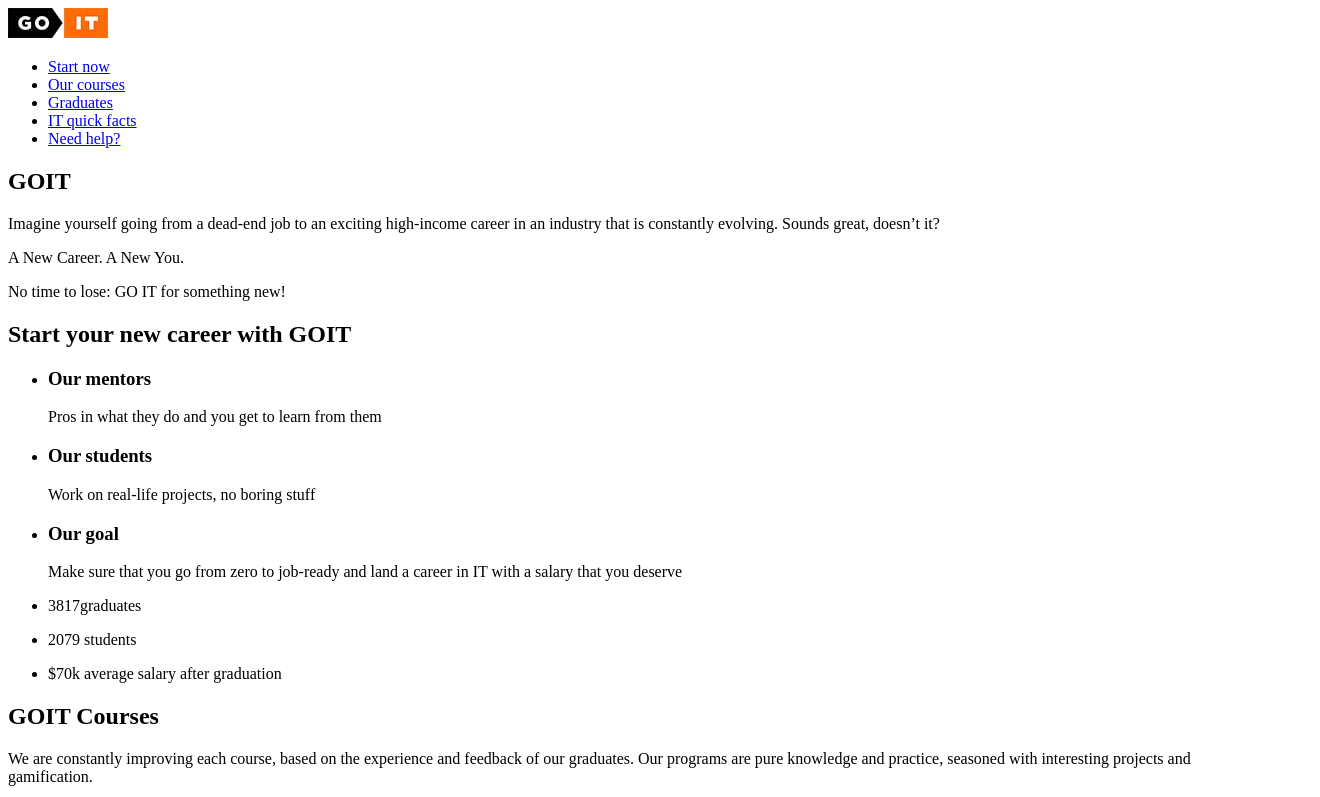
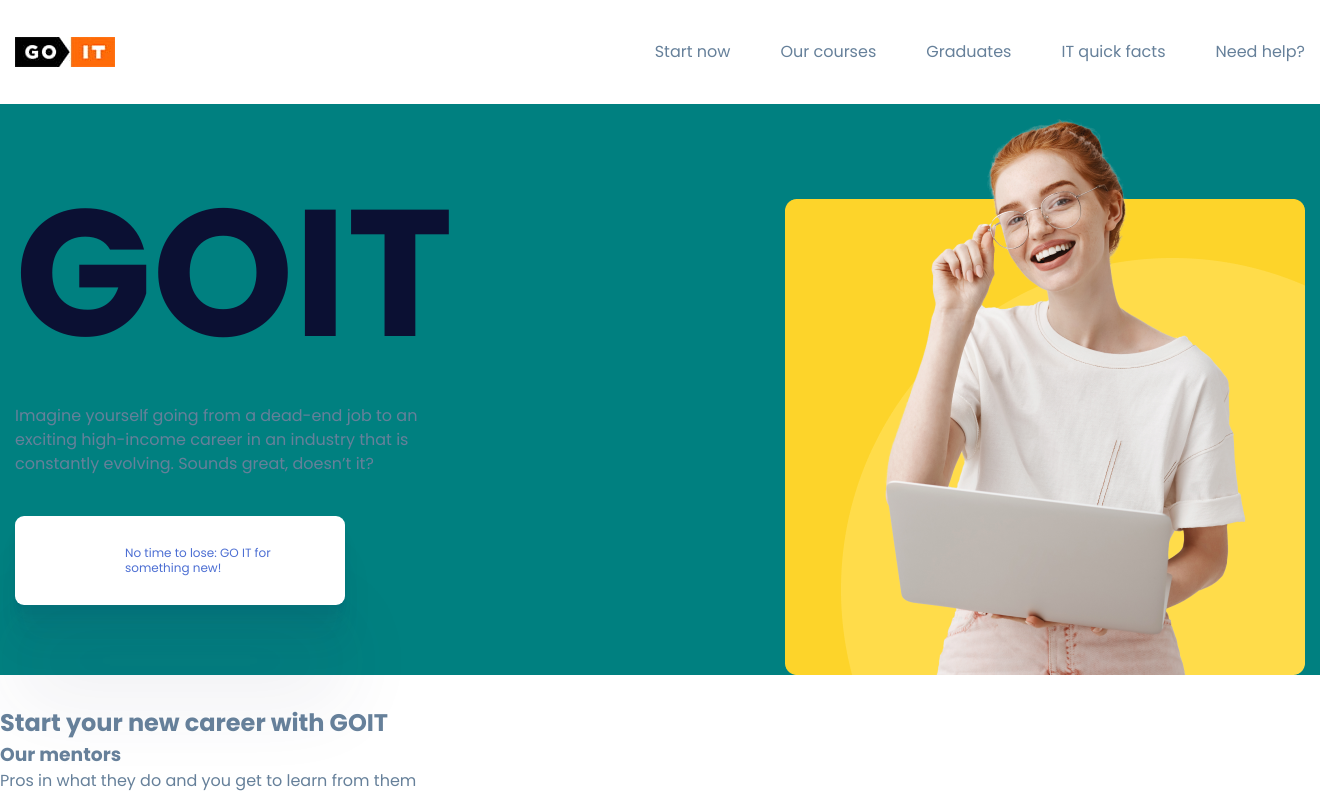
Before and after one commit to kharchenkok/49-lesson-1, a plain HTML site: page index.html in a window 1280 px wide. Shown: the top 797 px of the page, 1320 px wide, since content can reach past the window. Drawn offline with nearby package versions, Linux system fonts and the light colour scheme.

Commit message:
hero style added

```diff
--- a/index.html
+++ b/index.html
@@ -6,37 +6,54 @@
     <meta http-equiv="X-UA-Compatible" content="IE=edge" />
     <meta name="viewport" content="width=device-width, initial-scale=1.0" />
     <title>Document</title>
+    <link rel="preconnect" href="https://fonts.googleapis.com">
+    <link rel="preconnect" href="https://fonts.gstatic.com" crossorigin>
+    <link href="https://fonts.googleapis.com/css2?family=Poppins:wght@400;700&display=swap" rel="stylesheet">
+    <link rel="stylesheet" href="https://cdnjs.cloudflare.com/ajax/libs/modern-normalize/1.1.0/modern-normalize.min.css"
+        integrity="sha512-wpPYUAdjBVSE4KJnH1VR1HeZfpl1ub8YT/NKx4PuQ5NmX2tKuGu6U/JRp5y+Y8XG2tV+wKQpNHVUX03MfMFn9Q=="
+        crossorigin="anonymous" referrerpolicy="no-referrer" />
+    <link rel="stylesheet" href="./style.css">
 </head>
 
 <body>
-    <header>
+    <header class="header">
+        <div class="container header-container">
             <a href="#">
                 <img src="./images/logo.jpg" alt="logo GOIT" width="100" height="30" />
             </a>
-        <nav>
-            <ul>
-                <li><a href="#start">Start now</a></li>
-                <li><a href="#courses">Our courses</a></li>
-                <li><a href="#graduates">Graduates</a></li>
-                <li><a href="#facts">IT quick facts</a></li>
-                <li><a href="#help">Need help?</a></li>
+            <nav class="header-nav">
+                <ul class="list header-nav-list">
+                    <li class="header-nav-item"><a class="link header-nav-link" href="#start">Start now</a></li>
+                    <li class="header-nav-item"><a class="link header-nav-link" href="#courses">Our courses</a></li>
+                    <li class="header-nav-item"><a class="link header-nav-link" href="#graduates">Graduates</a></li>
+                    <li class="header-nav-item"><a class="link header-nav-link" href="#facts">IT quick facts</a></li>
+                    <li class="header-nav-item"><a class="link header-nav-link" href="#help">Need help?</a></li>
                 </ul>
             </nav>
+        </div>
     </header>
     <main>
-        <section>
-            <h1>GOIT</h1>
-            <p>
+        <section class="hero">
+            <div class="container hero-container">
+                <div class="hero-content">
+                    <h1 class="hero-title">GOIT</h1>
+                    <p class="hero-descript">
                         Imagine yourself going from a dead-end job to an exciting high-income
                         career in an industry that is constantly evolving. Sounds great,
                         doesn’t it?
                     </p>
-            <p>A New Career. A New You.</p>
-            <p>No time to lose: GO IT for something new!</p>
+                    <p class="hero-label">No time to lose: GO IT for something new!</p>
+
+                </div>
+                <div class="hero-image">
+                    <!-- <p>A New Career. A New You.</p> -->
+                    <img src="./images/hero-img.png" alt="happy girl" width="520" height="571">
+                </div>
+            </div>
         </section>
         <section>
             <h2 class="setion-title">Start your new career with GOIT</h2>
-            <ul>
+            <ul class="list">
                 <li>
                     <h3>Our mentors</h3>
                     <p>Pros in what they do and you get to learn from them</p>
@@ -53,7 +70,7 @@
                     </p>
                 </li>
             </ul>
-            <ul>
+            <ul class="list">
                 <li>
                     <p><span>3817</span>graduates</p>
                 </li>
@@ -71,7 +88,7 @@
             <p>We are constantly improving each course, based on the experience and feedback of our graduates. Our
                 programs are pure
                 knowledge and practice, seasoned with interesting projects and gamification.</p>
-            <ul>
+            <ul class="list">
                 <li>
                     <h3>Python For Data Science</h3>
                 </li>
@@ -95,7 +112,7 @@
         <section>
             <h2 class="section-title">GOIT</h2>
             <p>IT companies that hire our graduates</p>
-            <ul>
+            <ul class="list">
                 <li>
                     logo
                 </li>
@@ -121,7 +138,7 @@
         </section>
         <section>
             <h2 class="section-title">IT in the USA</h2>
-            <ul>
+            <ul class="list">
                 <li>
                     <p><span>$80k</span>Salary of a Software Developer on average</p>
                 </li>
@@ -144,7 +161,7 @@
         <a href="#">
             <img src="./images/logo.jpg" alt="logo GOIT" width="100" height="30" />
         </a>
-        <ul>
+        <ul class="list">
             <li>
                 <a href="#" target="_blank" rel="noopener noreferrer nofollow">Terms and conditions,</a>
             </li>
@@ -153,18 +170,18 @@
             </li>
         </ul>
         <h3>Contact GoIT:</h3>
-        <ul>
+        <ul class="list">
             <li><a href="tel:+54065550120">(406) 555-0120</a></li>
             <li><a href="mailto:alma.lawson@example.com">alma.lawson@example.com</a></li>
         </ul>
         <button type="button">Connect with Us</button>
-        <ul>
+        <ul class="list">
             <li><a href="" target="_blank" rel="noopener noreferrer nofollow">social-icon</a></li>
             <li><a href="" target="_blank" rel="noopener noreferrer nofollow">social-icon</a></li>
             <li><a href="" target="_blank" rel="noopener noreferrer nofollow">social-icon</a></li>
             <li><a href="" target="_blank" rel="noopener noreferrer nofollow">social-icon</a></li>
         </ul>
-        <ul>
+        <ul class="list">
             <li>pay-icon</li>
             <li>pay-icon</li>
             <li>pay-icon</li>
--- a/style.css
+++ b/style.css
@@ -1,15 +1,64 @@
 :root {
+
+  /* ===text==== */
   --text-color: #66809a;
   --black-text-color: #0b1033;
   --white-text-color: #ffffff;
+  --dark-blue-text-color: #4D6FD3;
+  /* ====bg==== */
+ --white-bg-color: #ffffff;
+
+
+  --main-font:'Poppins', sans-serif;
+
+
+  --label-shadow:0px 100px 80px rgba(63, 58, 101, 0.07), 0px 41.7776px 33.4221px rgba(63, 58, 101, 0.0503198), 0px 22.3363px 17.869px rgba(63, 58, 101, 0.0417275), 0px 12.5216px 10.0172px rgba(63, 58, 101, 0.035), 0px 6.6501px 5.32008px rgba(63, 58, 101, 0.0282725), 0px 2.76726px 2.21381px rgba(63, 58, 101, 0.0196802);
+}
+h1,
+h2,
+h3,
+h4,
+h5,
+h6,
+p {
+  margin: 0;
+}
+ul {
+  margin: 0;
+  padding-left: 0;
+}
+
+img {
+  display: block;
+  max-width: 100%;
+  height: auto;
+}
+
+.link {
+  text-decoration: none;
+  color: inherit;
+}
+.list {
+  list-style: none;
 }
 
 body {
   font-size: 16px;
   line-height: 1.5;
   color: var(--text-color);
+  font-family: var(--main-font);
 }
-
+.visually-hidden {
+  position: absolute;
+  width: 1px;
+  height: 1px;
+  margin: -1px;
+  padding: 0;
+  overflow: hidden;
+  border: 0;
+  clip: rect(0 0 0 0);
+}
+/* common */
 .section-title {
   font-size: 48px;
   line-height: 1.4;
@@ -23,3 +72,82 @@ body {
 .title-black {
   color: var(--black-text-color);
 }
+
+.container{
+  margin: 0 auto;
+  padding-left: 15px;
+  padding-right: 15px;
+  width: 1320px;
+}
+
+/* ======================= */
+.header{
+    padding-top: 20px;
+  padding-bottom: 10px;
+}
+.header-container{
+  display: flex;
+  align-items: center;
+
+}
+.header-nav{
+   margin-left: auto;
+}
+.header-nav-list{
+
+  display: flex;
+}
+.header-nav-link:hover, .header-nav-link:focus{
+  color: var(--black-text-color)
+}
+.header-nav-item:not(:last-child){
+  margin-right: 50px;
+}
+.header-nav-link{
+  padding-top: 20px;
+  padding-bottom: 20px;
+  display: block;
+}
+
+/* ========hero============== */
+.hero{
+  padding-top: 10px;
+  padding-bottom: 30px;
+}
+.hero-container{
+  display: flex;
+  align-items: center;
+  background-color: teal;
+}
+.hero-title{
+  margin-bottom: 32px;
+  font-size: 180px;
+line-height: 110%;
+text-transform: capitalize;
+color: var(--black-text-color);
+}
+.hero-content{
+  max-width: 35%;
+}
+.hero-image{
+  margin-left: auto;
+}
+.hero-descript{
+  margin-bottom: 40px;
+}
+
+.hero-label{
+  padding-left: 110px;
+  padding-top: 30px;
+  padding-bottom: 30px;
+  padding-right: 20px;
+
+
+  max-width: 330px;
+  line-height: 1.2;
+  font-size: 12px;
+  color: var(--dark-blue-text-color);
+  background: var(--white-bg-color);
+box-shadow: var(--label-shadow);
+border-radius: 9px;
+}
```
Also changed, not shown: images/hero-img.png (added). Lines whose indentation alone changed are shown as unchanged.
